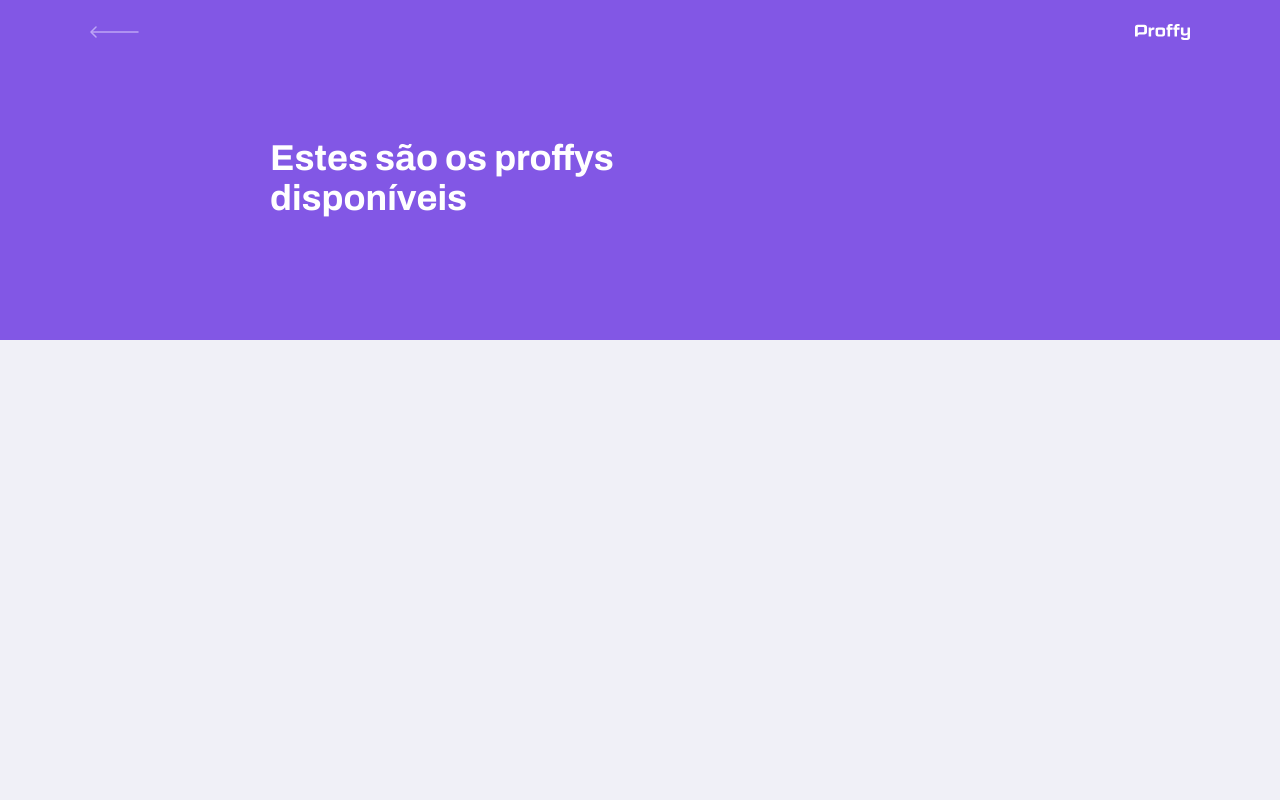
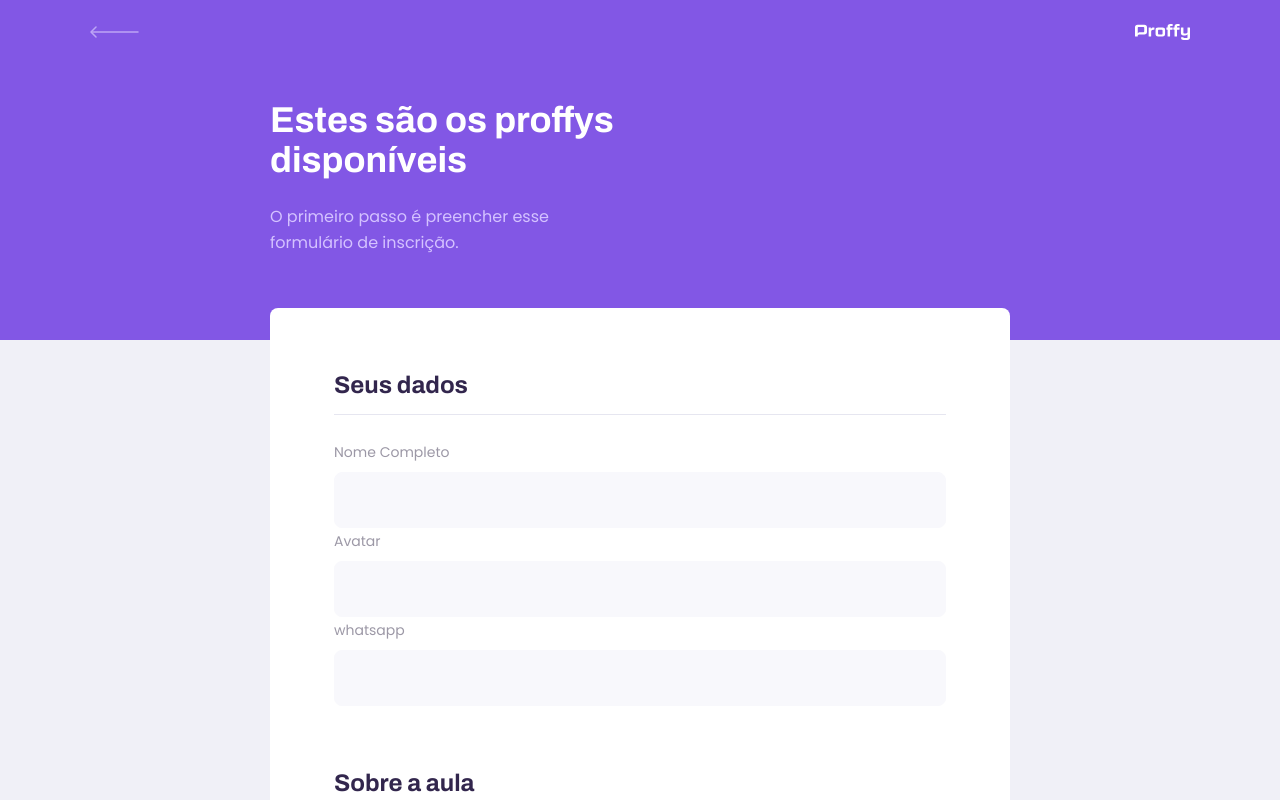
Before and after one commit to fernando-meira/NextLevelWeek02, a React (Create React App) app in the folder web/: page /give-classes in a window 1280 px wide. Shown: the top 800 px of the page. Built offline with nearby package versions, Linux system fonts and the light colour scheme.

Commit message:
feat(teacherform): finished styling of TeacherForm component

```diff
--- /dev/null
+++ b/web/src/components/Input/index.tsx
@@ -0,0 +1,20 @@
+import React, { InputHTMLAttributes } from 'react';
+
+import { Container } from './styles';
+
+interface InputProps extends InputHTMLAttributes<HTMLInputElement> {
+  name: string;
+  label: string;
+}
+
+const Input: React.FC<InputProps> = ({ name, label, ...rest }) => {
+  return (
+    <Container>
+      <label htmlFor={name}>{label}</label>
+
+      <input type="text" id={name} {...rest} />
+    </Container>
+  );
+};
+
+export default Input;
--- /dev/null
+++ b/web/src/components/Input/styles.ts
@@ -0,0 +1,49 @@
+import styled from 'styled-components';
+
+import colors from '../../themes/styles/colors';
+
+export const Container = styled.div`
+
+    position: relative;
+
+    & + div {
+      margin-top: 1.4rem;
+    }
+
+    > label {
+      font-size: 1.4rem;
+    }
+
+    > input {
+      outline: 0;
+      width: 100%;
+      height: 5.6rem;
+      padding: 0 1.6rem;
+      margin-top: 0.8rem;
+      border-radius: 0.8rem;
+      border: 1px solid ${colors.inputBackground};
+
+      font: 1.6rem Archivo;
+      background-color: ${colors.inputBackground};
+    }
+
+    :focus-within::after {
+      content: '';
+      bottom: 0;
+      left: 1.6rem;
+      right: 1.6rem;
+      position: absolute;
+
+      height: 2px;
+      width: calc(100% - 3.2rem);
+
+      background: ${colors.primaryLight};
+    }
+  }
+
+  @media (min-width: 700px) {
+    & + div {
+      margin-top: 0;
+    }
+  }
+`;
--- a/web/src/components/PageHeader/index.tsx
+++ b/web/src/components/PageHeader/index.tsx
@@ -8,9 +8,14 @@ import { Container } from './styles';
 
 interface PageHeaderProps {
   title: string;
+  description?: string;
 }
 
-const PageHeader: React.FC<PageHeaderProps> = ({ title, children }) => {
+const PageHeader: React.FC<PageHeaderProps> = ({
+  title,
+  description,
+  children,
+}) => {
   return (
     <Container>
       <div className="top-bar-container">
@@ -24,6 +29,8 @@ const PageHeader: React.FC<PageHeaderProps> = ({ title, children }) => {
       <div className="header-content">
         <strong>{title}</strong>
 
+        {description && <p>{description}</p>}
+
         {children}
       </div>
     </Container>
--- a/web/src/components/PageHeader/styles.ts
+++ b/web/src/components/PageHeader/styles.ts
@@ -45,6 +45,15 @@ export const Container = styled.header`
       font: 700 3.6rem Archivo;
       color: ${colors.titleInPrimary};
     }
+
+    > p {
+      max-width: 30rem;
+      margin-top: 2.4rem;
+
+      font-size: 1.6rem;
+      line-height: 2.6rem;
+      color: ${colors.textInPrimary};
+    }
   }
 
   @media (min-width: 700px) {
--- a/web/src/components/index.ts
+++ b/web/src/components/index.ts
@@ -1,4 +1,5 @@
+import Input from './Input';
 import PageHeader from './PageHeader';
 import TeacherItem from './TeacherItem';
 
-export { PageHeader, TeacherItem };
+export { Input, PageHeader, TeacherItem };
--- a/web/src/pages/TeacherForm/index.tsx
+++ b/web/src/pages/TeacherForm/index.tsx
@@ -1,13 +1,45 @@
 import React from 'react';
+import { FiAlertCircle } from 'react-icons/fi';
 
-import { PageHeader } from '../../components';
+import { PageHeader, Input } from '../../components';
 
-import { Container } from './styles';
+import { Container, Main } from './styles';
 
 const TeacherForm = () => {
   return (
     <Container>
-      <PageHeader title={'Estes são os proffys disponíveis'} />
+      <PageHeader
+        title="Estes são os proffys disponíveis"
+        description="O primeiro passo é preencher esse formulário de inscrição."
+      />
+
+      <Main>
+        <fieldset>
+          <legend>Seus dados</legend>
+
+          <Input name="name" label="Nome Completo" />
+          <Input name="avatar" label="Avatar" />
+          <Input name="whatsapp" label="whatsapp" />
+        </fieldset>
+
+        <fieldset>
+          <legend>Sobre a aula</legend>
+
+          <Input name="subject" label="Matéria" />
+          <Input name="cost" label="Custo da sua hora por aula" />
+        </fieldset>
+
+        <footer>
+          <p>
+            <FiAlertCircle />
+            Importante!
+            <br />
+            Preencha todos os dados
+          </p>
+
+          <button type="button">Salvar cadastro</button>
+        </footer>
+      </Main>
     </Container>
   );
 };
--- a/web/src/pages/TeacherForm/styles.ts
+++ b/web/src/pages/TeacherForm/styles.ts
@@ -1,6 +1,121 @@
 import styled from 'styled-components';
+
+import colors from '../../themes/styles/colors';
 
 export const Container = styled.div`
   width: 100vw;
   height: 100vh;
+
+  @media (min-width: 700px) {
+    max-width: 100vw;
+  }
 `;
+
+export const Main = styled.main`
+  width: 100%;
+  max-width: 74rem;
+  overflow: hidden;
+  padding-top: 6.4rem;
+  border-radius: 0.8rem;
+  margin: -3.2rem auto 3.2rem;
+
+  background: ${colors.boxBase};
+
+  fieldset {
+    border: 0;
+    padding: 0 2.4rem;
+
+    label {
+      color: ${colors.textComponent};
+    }
+
+    legend {
+      width: 100%;
+      margin-bottom: 2.4rem;
+      padding-bottom: 1.6rem;
+      border-bottom: 1px solid ${colors.lineInWhite};
+
+      display: flex;
+      align-items: center;
+      justify-content: space-between;
+
+      font: 700 2.4rem Archivo;
+      color: ${colors.textTitle};
+    }
+
+    & + fieldset {
+      margin-top: 6.4rem;
+    }
+  }
+
+  footer {
+    padding: 4rem 2.4rem;
+    margin-top: 3.4rem;
+    border-top: 1px solid ${colors.lineInWhite};
+
+    background: ${colors.boxFooter};
+
+    p {
+      display: flex;
+      align-items: center;
+      justify-content: center;
+
+      font-size: 1.4rem;
+      line-height: 2.5rem;
+      color: ${colors.textComponent};
+
+      > svg {
+        font-size: 3.6rem;
+        margin-right: 2rem;
+      }
+    }
+
+    button {
+      border: 0;
+      width: 100%;
+      height: 5.6rem;
+      margin-top: 3.2rem;
+      border-radius: 0.8rem;
+
+      display: flex;
+      align-items: center;
+      justify-content: center;
+
+      font: 700 1.6 Archivo;
+      color: ${colors.buttonText};
+      background: ${colors.secundary};
+      transition: background-color 0.4s;
+
+      :hover {
+        background-color: ${colors.secundaryDark};
+      }
+    }
+  }
+
+  @media (min-width: 700px) {
+    fieldset {
+      padding: 0 6.4rem;
+    }
+
+    footer {
+      padding: 4rem 6.4rem;
+
+      display: flex;
+      align-items: center;
+      justify-content: space-between;
+
+      p {
+        justify-content: space-between;
+      }
+
+      button {
+        width: 20rem;
+        margin-top: 0;
+      }
+    }
+  }
+`;
+
+// page-teacher-form = Container
+// page-Header       =
+//
--- a/web/src/pages/TeacherList/index.tsx
+++ b/web/src/pages/TeacherList/index.tsx
@@ -1,6 +1,6 @@
 import React from 'react';
 
-import { PageHeader, TeacherItem } from '../../components';
+import { PageHeader, TeacherItem, Input } from '../../components';
 
 import { Container, Form, Main } from './styles';
 
@@ -9,23 +9,9 @@ const TeacherList = () => {
     <Container>
       <PageHeader title={'Que bom que você quer dar aulas.'}>
         <Form>
-          <div className="input-block">
-            <label htmlFor="subject">Matéria</label>
-
-            <input type="text" id="subjTotal de 200 conexões já realizadasct" />
-          </div>
-
-          <div className="input-block">
-            <label htmlFor="wekk_day">Dia da semana</label>
-
-            <input type="text" id="wekk_day" />
-          </div>
-
-          <div className="input-block">
-            <label htmlFor="time">Hora</label>
-
-            <input type="text" id="time" />
-          </div>
+          <Input label="Matéria" name="subject" />
+          <Input label="Dia da semana" name="wekk_day" />
+          <Input type="time" label="Hora" name="time" />
         </Form>
       </PageHeader>
 
--- a/web/src/pages/TeacherList/styles.ts
+++ b/web/src/pages/TeacherList/styles.ts
@@ -14,44 +14,6 @@ export const Form = styled.form`
     color: ${colors.textInPrimary};
   }
 
-  > div {
-    position: relative;
-
-    & + div {
-      margin-top: 1.4rem;
-    }
-
-    > label {
-      font-size: 1.4rem;
-    }
-
-    > input {
-      outline: 0;
-      width: 100%;
-      height: 5.6rem;
-      padding: 0 1.6rem;
-      margin-top: 0.8rem;
-      border-radius: 0.8rem;
-      border: 1px solid ${colors.inputBackground};
-
-      font: 1.6rem Archivo;
-      background-color: ${colors.inputBackground};
-    }
-
-    :focus-within::after {
-      content: '';
-      bottom: 0;
-      left: 1.6rem;
-      right: 1.6rem;
-      position: absolute;
-
-      height: 2px;
-      width: calc(100% - 3.2rem);
-
-      background: ${colors.primaryLight};
-    }
-  }
-
   @media (min-width: 700px) {
     bottom: -28px;
     position: absolute;
@@ -59,12 +21,6 @@ export const Form = styled.form`
     display: grid;
     column-gap: 16px;
     grid-template-columns: repeat(3, 1fr);
-
-    > div {
-      & + div {
-        margin-top: 0;
-      }
-    }
   }
 `;
 
```
